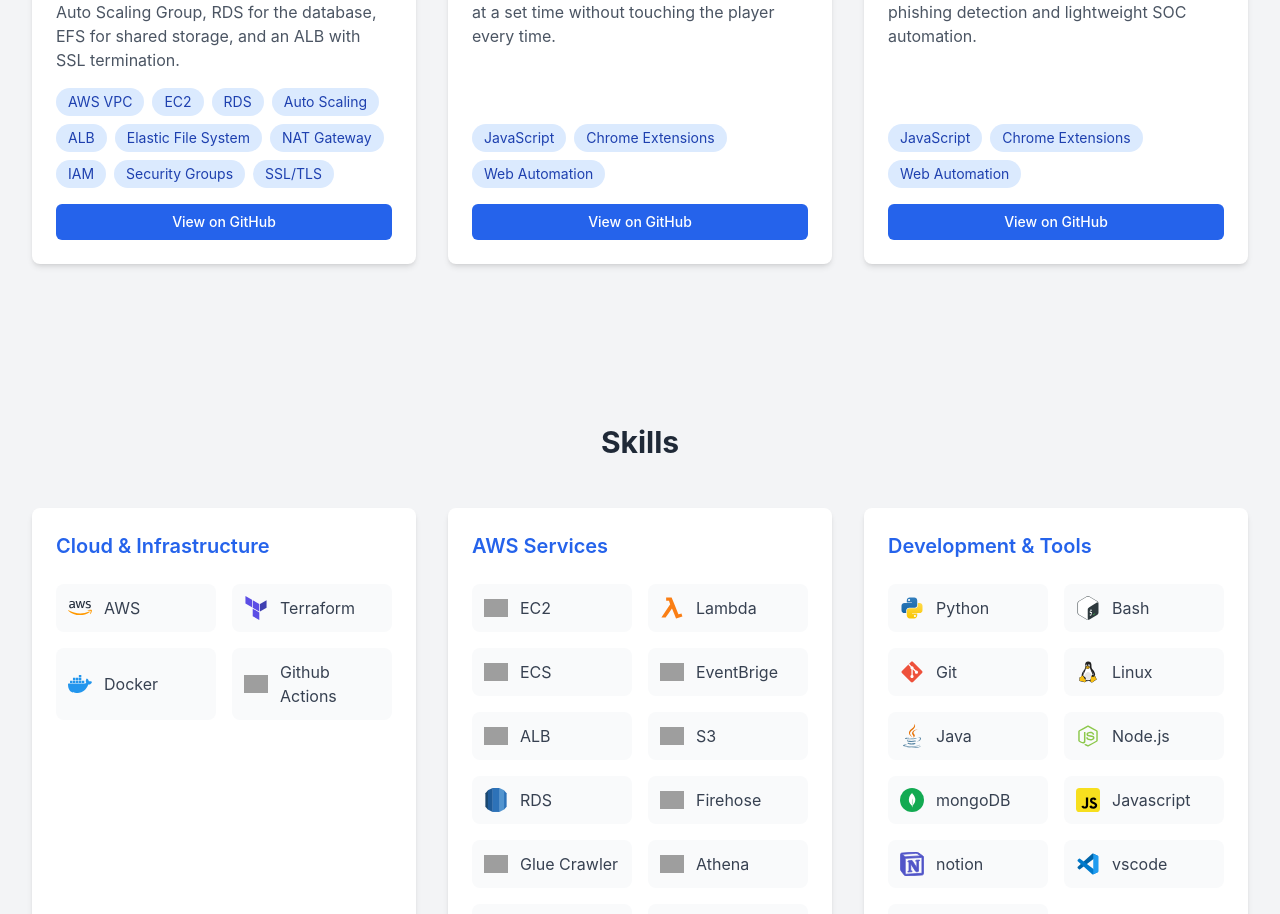
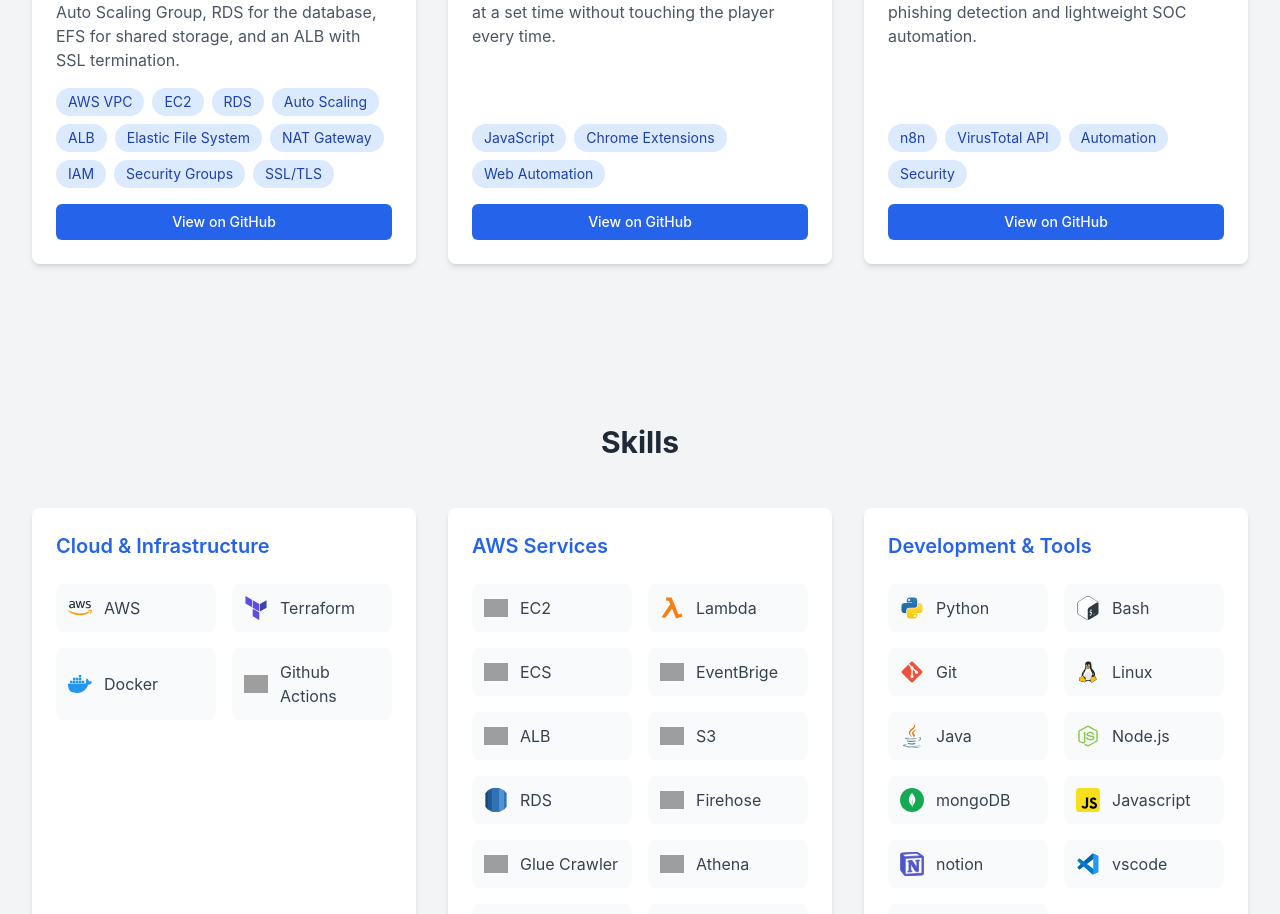
Before and after one commit to ronnienter/ronnienter-portfolio-website, a React (Vite) app: page / in a window 1280 px wide. Shown: the part 2764-3678 px from the top of the page. Built offline with nearby package versions, Linux system fonts and the light colour scheme; grey boxes are pictures that could not be loaded.

Commit message:
add replace n8n phishing technologies with appropriate

```diff
--- a/src/components/Projects.tsx
+++ b/src/components/Projects.tsx
@@ -90,7 +90,7 @@ const projects = [
     title: "n8n Phishing Check",
     description:
       "Automated workflow in n8n that scans submitted URLs with the VirusTotal API and emails a security report. Designed for phishing detection and lightweight SOC automation.",
-    technologies: ["JavaScript", "Chrome Extensions", "Web Automation"],
+    technologies: ["n8n", "VirusTotal API", "Automation", "Security"],
     github: "https://github.com/ronnienter/n8n-phishing-check",
   },
 ];
```
